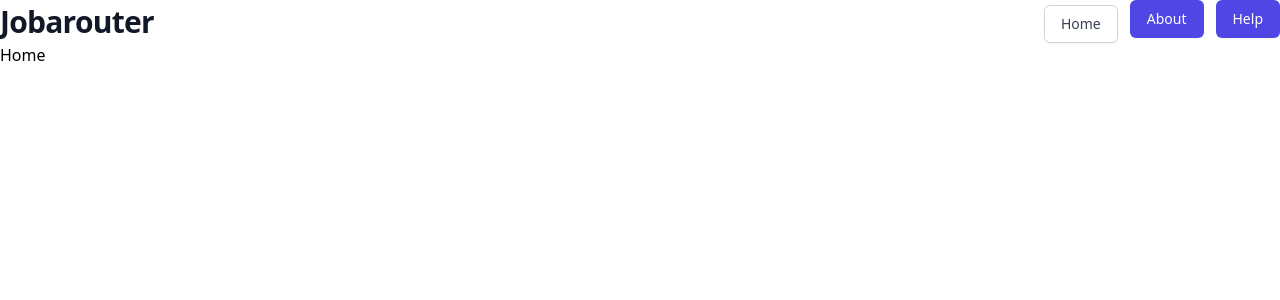
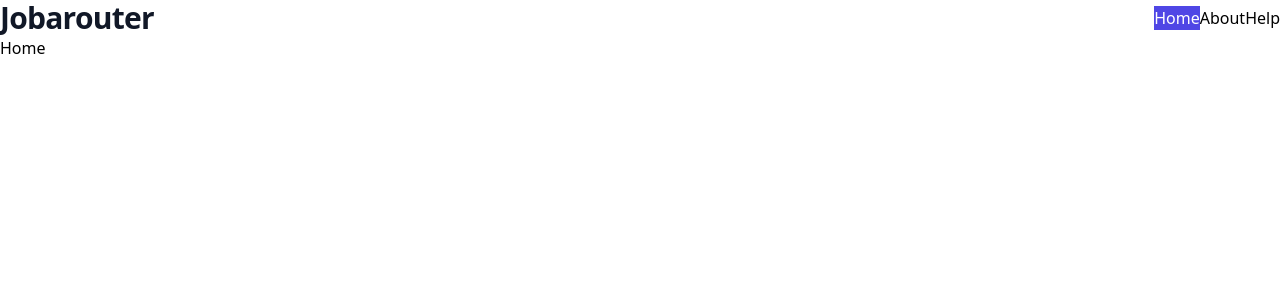
Before and after one commit to catreunion/ac-660-flyby, a React (Create React App) app: page / in a window 1280 px wide. Shown: the top 300 px of the page. Built offline with nearby package versions, Linux system fonts and the light colour scheme.

Commit message:
version 1.0.4

```diff
--- a/src/layouts/RootLayout.js
+++ b/src/layouts/RootLayout.js
@@ -1,44 +1,26 @@
 import { NavLink, Outlet } from "react-router-dom"
 
 const RootLayout = () => {
-  const activeStyle = "text-3xl font-bold underline"
+  const inactiveStyle = "text-black "
+  const activeStyle = "bg-indigo-600 text-white"
 
   return (
     <>
       <header>
         <nav>
-          {/* <h1>Jobarouter</h1> */}
-          {/* <div>
-            <NavLink to="/" className={({ isActive }) => (isActive ? activeStyle : undefined)}>
-              Home
-            </NavLink>
-            <NavLink to="about" className={({ isActive }) => (isActive ? activeStyle : undefined)}>
-              About
-            </NavLink>
-            <NavLink to="help" className={({ isActive }) => (isActive ? activeStyle : undefined)}>
-              Help
-            </NavLink>
-          </div> */}
-
           <div className="md:flex md:items-center md:justify-between">
             <div className="min-w-0 flex-1">
               <h2 className="text-2xl font-bold leading-7 text-gray-900 sm:truncate sm:text-3xl sm:tracking-tight">Jobarouter</h2>
             </div>
             <div className="mt-4 flex md:mt-0 md:ml-4">
-              <NavLink to="/" className={({ isActive }) => (isActive ? activeStyle : undefined)}>
-                <button type="button" className="inline-flex items-center rounded-md border border-gray-300 bg-white px-4 py-2 text-sm font-medium text-gray-700 shadow-sm hover:bg-gray-50 focus:outline-none focus:ring-2 focus:ring-indigo-500 focus:ring-offset-2">
-                  Home
-                </button>
+              <NavLink to="/" className={({ isActive }) => (isActive ? activeStyle : inactiveStyle)}>
+                Home
               </NavLink>
-              <NavLink to="about" className={({ isActive }) => (isActive ? activeStyle : undefined)}>
-                <button type="button" className="ml-3 inline-flex items-center rounded-md border border-transparent bg-indigo-600 px-4 py-2 text-sm font-medium text-white shadow-sm hover:bg-indigo-700 focus:outline-none focus:ring-2 focus:ring-indigo-500 focus:ring-offset-2">
-                  About
-                </button>
+              <NavLink to="about" className={({ isActive }) => (isActive ? activeStyle : inactiveStyle)}>
+                About
               </NavLink>
-              <NavLink to="help" className={({ isActive }) => (isActive ? activeStyle : undefined)}>
-                <button type="button" className="ml-3 inline-flex items-center rounded-md border border-transparent bg-indigo-600 px-4 py-2 text-sm font-medium text-white shadow-sm hover:bg-indigo-700 focus:outline-none focus:ring-2 focus:ring-indigo-500 focus:ring-offset-2">
-                  Help
-                </button>
+              <NavLink to="help" className={({ isActive }) => (isActive ? activeStyle : inactiveStyle)}>
+                Help
               </NavLink>
             </div>
           </div>
```
